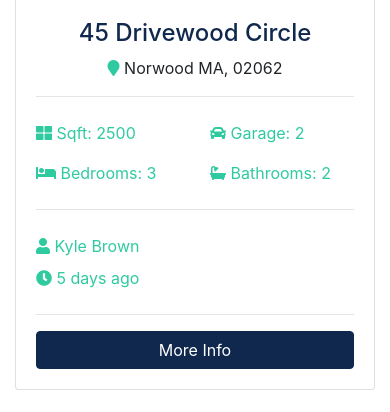
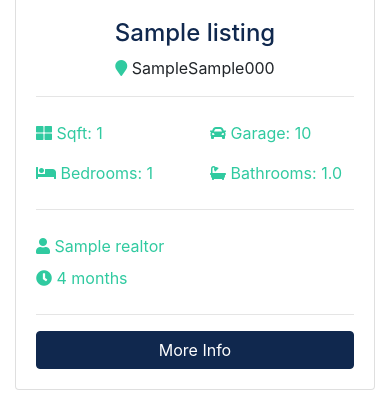
Before and after one commit to romangrubic/django-realestatewebsite, a Django app: page / in a window 390 px wide. Shown: the part 1194-1606 px from the top of the page. Run offline with Django 3.2, Linux system fonts and the light colour scheme; tables that the repository leaves empty hold one stand-in row (values such as "Sample post"); grey boxes marked "Sample" are stand-in pictures; some libraries are stand-ins or nearby versions.

Commit message:
Added Home and About page dynamic content.

```diff
--- a/pages/views.py
+++ b/pages/views.py
@@ -1,10 +1,27 @@
 from django.shortcuts import render
+from listings.models import Listing
+from realtors.models import Realtor
 
 
 # Create your views here.
 def index(request):
-    return render(request, 'pages/index.html')
+    listings = Listing.objects.order_by('-list_date').filter(is_published=True)[:3]
+
+    context = {
+        'listings': listings
+    }
+    return render(request, 'pages/index.html', context)
 
 
 def about(request):
-    return render(request, 'pages/about.html')
+    # Get all realtors
+    realtors = Realtor.objects.order_by('-hire_date')
+
+    # Get MVP
+    mvp_realtors = Realtor.objects.all().filter(is_mvp=True)
+
+    context = {
+        'realtors': realtors,
+        'mvp_realtors': mvp_realtors
+    }
+    return render(request, 'pages/about.html', context)
--- a/realtors/admin.py
+++ b/realtors/admin.py
@@ -4,9 +4,10 @@ from .models import Realtor
 
 # Register your models here.
 class RealtorAdmin(admin.ModelAdmin):
-    list_display = ('id', 'name', 'email', 'hire_date')
+    list_display = ('id', 'name', 'is_mvp', 'email', 'hire_date')
     list_display_links = ('id', 'name')
     search_fields = ('name',)
+    list_editable = ('is_mvp',)
     list_per_page = 25
 
 admin.site.register(Realtor, RealtorAdmin)
--- a/templates/pages/index.html
+++ b/templates/pages/index.html
@@ -1,4 +1,4 @@
-{% extends 'base.html' %} {% block content %}
+{% extends 'base.html' %} {% load humanize %} {% block content %}
 <!-- Showcase -->
 <section id="showcase">
   <div class="container text-center">
@@ -7,26 +7,41 @@
         <h1 class="display-4 mb-4">
           Property Searching Just Got So Easy
         </h1>
-          <p class="lead">Lorem ipsum dolor sit, amet consectetur adipisicing elit. Recusandae quas, asperiores eveniet vel nostrum magnam
-            voluptatum tempore! Consectetur, id commodi!</p>
+        <p class="lead">
+          Lorem ipsum dolor sit, amet consectetur adipisicing elit. Recusandae
+          quas, asperiores eveniet vel nostrum magnam voluptatum tempore!
+          Consectetur, id commodi!
+        </p>
         <div class="search">
           <form action="search.html">
             <!-- Form Row 1 -->
             <div class="form-row">
               <div class="col-md-4 mb-3">
                 <label class="sr-only">Keywords</label>
-                  <input type="text" name="keywords" class="form-control" placeholder="Keyword (Pool, Garage, etc)">
+                <input
+                  type="text"
+                  name="keywords"
+                  class="form-control"
+                  placeholder="Keyword (Pool, Garage, etc)"
+                />
               </div>
 
               <div class="col-md-4 mb-3">
                 <label class="sr-only">City</label>
-                  <input type="text" name="city" class="form-control" placeholder="City">
+                <input
+                  type="text"
+                  name="city"
+                  class="form-control"
+                  placeholder="City"
+                />
               </div>
 
               <div class="col-md-4 mb-3">
                 <label class="sr-only">State</label>
                 <select name="state" class="form-control">
-                    <option selected="true" disabled="disabled">State (All)</option>
+                  <option selected="true" disabled="disabled"
+                    >State (All)</option
+                  >
                   <option value="AL">Alabama</option>
                   <option value="AK">Alaska</option>
                   <option value="AZ">Arizona</option>
@@ -86,7 +101,9 @@
               <div class="col-md-6 mb-3">
                 <label class="sr-only">Bedrooms</label>
                 <select name="bedrooms" class="form-control">
-                    <option selected="true" disabled="disabled">Bedrooms (All)</option>
+                  <option selected="true" disabled="disabled"
+                    >Bedrooms (All)</option
+                  >
                   <option value="1">1</option>
                   <option value="2">2</option>
                   <option value="3">3</option>
@@ -101,7 +118,9 @@
               </div>
               <div class="col-md-6 mb-3">
                 <select name="price" class="form-control" id="type">
-                    <option selected="true" disabled="disabled">Max Price (Any)</option>
+                  <option selected="true" disabled="disabled"
+                    >Max Price (Any)</option
+                  >
                   <option value="100000">$100,000</option>
                   <option value="200000">$200,000</option>
                   <option value="300000">$300,000</option>
@@ -115,7 +134,9 @@
                 </select>
               </div>
             </div>
-              <button class="btn btn-secondary btn-block mt-4" type="submit">Submit form</button>
+            <button class="btn btn-secondary btn-block mt-4" type="submit">
+              Submit form
+            </button>
           </form>
         </div>
       </div>
@@ -128,135 +149,59 @@
   <div class="container">
     <h3 class="text-center mb-3">Latest Listings</h3>
     <div class="row">
+      {% if listings %} {% for listing in listings %}
       <!-- Listing 1 -->
       <div class="col-md-6 col-lg-4 mb-4">
         <div class="card listing-preview">
-            <img class="card-img-top" src="assets/img/homes/home-1.jpg" alt="">
+          <img
+            class="card-img-top"
+            src="{{listing.photo_main.url}}"
+            alt="Photo"
+          />
           <div class="card-img-overlay">
             <h2>
-                <span class="badge badge-secondary text-white">$490,000</span>
+              <span class="badge badge-secondary text-white"
+                >€ {{listing.price | intcomma}}</span
+              >
             </h2>
           </div>
           <div class="card-body">
             <div class="listing-heading text-center">
-                <h4 class="text-primary">45 Drivewood Circle</h4>
+              <h4 class="text-primary">{{listing.title}}</h4>
               <p>
-                  <i class="fas fa-map-marker text-secondary"></i> Norwood MA, 02062</p>
+                <i class="fas fa-map-marker text-secondary"></i> {{listing.city}}{{listing.county}}{{listing.eircode}}
+              </p>
             </div>
-              <hr>
+            <hr />
             <div class="row py-2 text-secondary">
               <div class="col-6">
-                  <i class="fas fa-th-large"></i> Sqft: 2500</div>
-                <div class="col-6">
-                  <i class="fas fa-car"></i> Garage: 2</div>
+                <i class="fas fa-th-large"></i> Sqft: {{listing.square_meters}}
+              </div>
+              <div class="col-6"><i class="fas fa-car"></i> Garage: {{listing.garage}}</div>
             </div>
             <div class="row py-2 text-secondary">
-                <div class="col-6">
-                  <i class="fas fa-bed"></i> Bedrooms: 3</div>
-                <div class="col-6">
-                  <i class="fas fa-bath"></i> Bathrooms: 2</div>
+              <div class="col-6"><i class="fas fa-bed"></i> Bedrooms: {{listing.bedrooms}}</div>
+              <div class="col-6"><i class="fas fa-bath"></i> Bathrooms: {{listing.bathrooms}}</div>
             </div>
-              <hr>
+            <hr />
             <div class="row py-2 text-secondary">
-                <div class="col-6">
-                  <i class="fas fa-user"></i> Kyle Brown</div>
+              <div class="col-6"><i class="fas fa-user"></i> {{listing.realtor.name}}</div>
             </div>
             <div class="row text-secondary pb-2">
-                <div class="col-6">
-                  <i class="fas fa-clock"></i> 5 days ago</div>
+              <div class="col-12"><i class="fas fa-clock"></i> {{listing.list_date | timesince}}</div>
             </div>
-              <hr>
-              <a href="listing.html" class="btn btn-primary btn-block">More Info</a>
+            <hr />
+            <a href="{% url 'listing' listing.id %}" class="btn btn-primary btn-block"
+              >More Info</a
+            >
           </div>
         </div>
       </div>
-
-        <!-- Listing 2 -->
-        <div class="col-md-6 col-lg-4 mb-4">
-          <div class="card listing-preview">
-            <img class="card-img-top" src="assets/img/homes/home-2.jpg" alt="">
-            <div class="card-img-overlay">
-              <h2>
-                <span class="badge badge-secondary text-white">$550,000</span>
-              </h2>
+      {% endfor %} {% else %}
+      <div class="col-md-12">
+        <p>No Listings available</p>
       </div>
-            <div class="card-body">
-              <div class="listing-heading text-center">
-                <h4 class="text-primary">18 Jefferson Lane</h4>
-                <p>
-                  <i class="fas fa-map-marker text-secondary"></i> Woburn MA, 01801</p>
-              </div>
-              <hr>
-              <div class="row py-2 text-secondary">
-                <div class="col-6">
-                  <i class="fas fa-th-large"></i> Sqft: 3200</div>
-                <div class="col-6">
-                  <i class="fas fa-car"></i> Garage: 1</div>
-              </div>
-              <div class="row py-2 text-secondary">
-                <div class="col-6">
-                  <i class="fas fa-bed"></i> Bedrooms: 4</div>
-                <div class="col-6">
-                  <i class="fas fa-bath"></i> Bathrooms: 2.5</div>
-              </div>
-              <hr>
-              <div class="row py-2 text-secondary">
-                <div class="col-6">
-                  <i class="fas fa-user"></i> Mark Hudson</div>
-              </div>
-              <div class="row text-secondary pb-2">
-                <div class="col-6">
-                  <i class="fas fa-clock"></i> 5 days ago</div>
-              </div>
-              <hr>
-              <a href="listing.html" class="btn btn-primary btn-block">More Info</a>
-            </div>
-          </div>
-        </div>
-
-        <!-- Listing 3 -->
-        <div class="col-md-6 col-lg-4 mb-4">
-          <div class="card listing-preview">
-            <img class="card-img-top" src="assets/img/homes/home-3.jpg" alt="">
-            <div class="card-img-overlay">
-              <h2>
-                <span class="badge badge-secondary text-white">$580,000</span>
-              </h2>
-            </div>
-            <div class="card-body">
-              <div class="listing-heading text-center">
-                <h4 class="text-primary">187 Woodrow Street</h4>
-                <p>
-                  <i class="fas fa-map-marker text-secondary"></i> Salem MA, 01915</p>
-              </div>
-              <hr>
-              <div class="row py-2 text-secondary">
-                <div class="col-6">
-                  <i class="fas fa-th-large"></i> Sqft: 3107</div>
-                <div class="col-6">
-                  <i class="fas fa-car"></i> Garage: 0</div>
-              </div>
-              <div class="row py-2 text-secondary">
-                <div class="col-6">
-                  <i class="fas fa-bed"></i> Bedrooms: 4</div>
-                <div class="col-6">
-                  <i class="fas fa-bath"></i> Bathrooms: 3</div>
-              </div>
-              <hr>
-              <div class="row py-2 text-secondary">
-                <div class="col-6">
-                  <i class="fas fa-user"></i> Mark Hudson</div>
-              </div>
-              <div class="row text-secondary pb-2">
-                <div class="col-6">
-                  <i class="fas fa-clock"></i> 5 days ago</div>
-              </div>
-              <hr>
-              <a href="listing.html" class="btn btn-primary btn-block">More Info</a>
-            </div>
-          </div>
-        </div>
-
+      {% endif %}
     </div>
   </div>
 </section>
@@ -266,24 +211,33 @@
     <div class="row text-center">
       <div class="col-md-4">
         <i class="fas fa-comment fa-4x mr-4"></i>
-          <hr>
+        <hr />
         <h3>Consulting Services</h3>
-          <p>Lorem ipsum dolor sit amet consectetur adipisicing elit. Incidunt, debitis nam! Repudiandae, provident iste consequatur
-            hic dignissimos ratione ea quae.</p>
+        <p>
+          Lorem ipsum dolor sit amet consectetur adipisicing elit. Incidunt,
+          debitis nam! Repudiandae, provident iste consequatur hic dignissimos
+          ratione ea quae.
+        </p>
       </div>
       <div class="col-md-4">
         <i class="fas fa-home fa-4x mr-4"></i>
-          <hr>
+        <hr />
         <h3>Propery Management</h3>
-          <p>Lorem ipsum dolor sit amet consectetur adipisicing elit. Incidunt, debitis nam! Repudiandae, provident iste consequatur
-            hic dignissimos ratione ea quae.</p>
+        <p>
+          Lorem ipsum dolor sit amet consectetur adipisicing elit. Incidunt,
+          debitis nam! Repudiandae, provident iste consequatur hic dignissimos
+          ratione ea quae.
+        </p>
       </div>
       <div class="col-md-4">
         <i class="fas fa-suitcase fa-4x mr-4"></i>
-          <hr>
+        <hr />
         <h3>Renting & Selling</h3>
-          <p>Lorem ipsum dolor sit amet consectetur adipisicing elit. Incidunt, debitis nam! Repudiandae, provident iste consequatur
-            hic dignissimos ratione ea quae.</p>
+        <p>
+          Lorem ipsum dolor sit amet consectetur adipisicing elit. Incidunt,
+          debitis nam! Repudiandae, provident iste consequatur hic dignissimos
+          ratione ea quae.
+        </p>
       </div>
     </div>
   </div>
```
Also changed, not shown: templates/pages/about.html (+21 -31 lines). Lines whose indentation alone changed are shown as unchanged.
